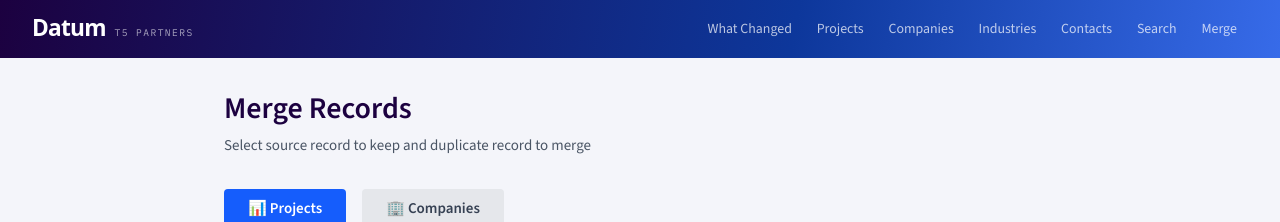
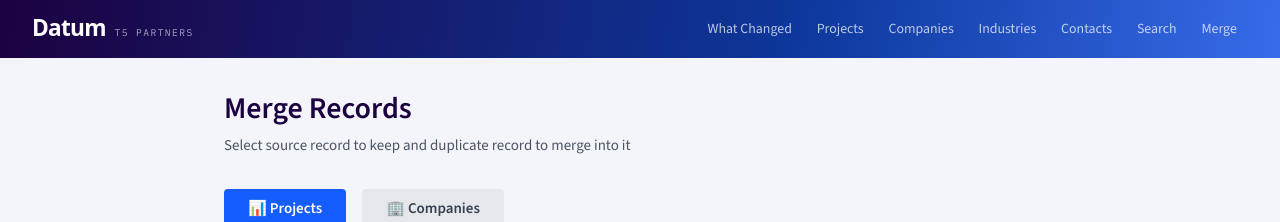
Before and after one commit to Attractivate/Datum, a Next.js app: page /merge in a window 1280 px wide. Shown: the top 222 px of the page. Built offline with nearby package versions, Linux system fonts and the light colour scheme; a web font is replaced by a local one.

Commit message:
Clarify merge direction in UI text

```diff
--- a/app/merge/page.tsx
+++ b/app/merge/page.tsx
@@ -95,7 +95,7 @@ export default function MergePage() {
   return (
     <div className="max-w-4xl mx-auto p-8">
       <h1 className="text-3xl font-bold mb-2">Merge Records</h1>
-      <p className="text-gray-600 mb-8">Select source record to keep and duplicate record to merge</p>
+      <p className="text-gray-600 mb-8">Select source record to keep and duplicate record to merge into it</p>
 
       {/* Record Type Selector */}
       <div className="mb-8 flex gap-4">
```
